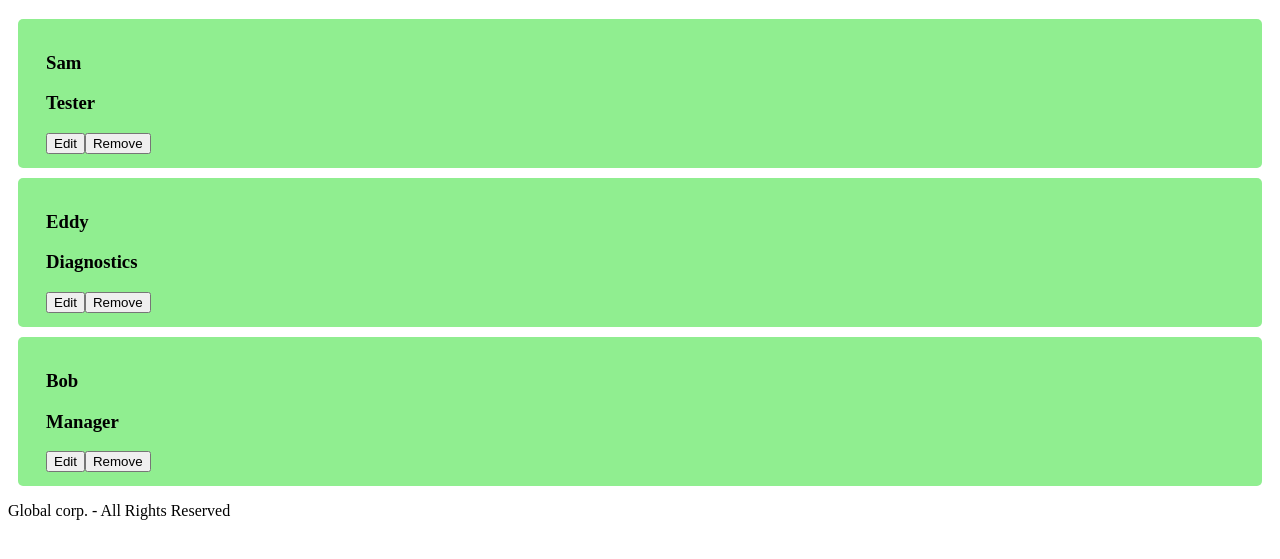
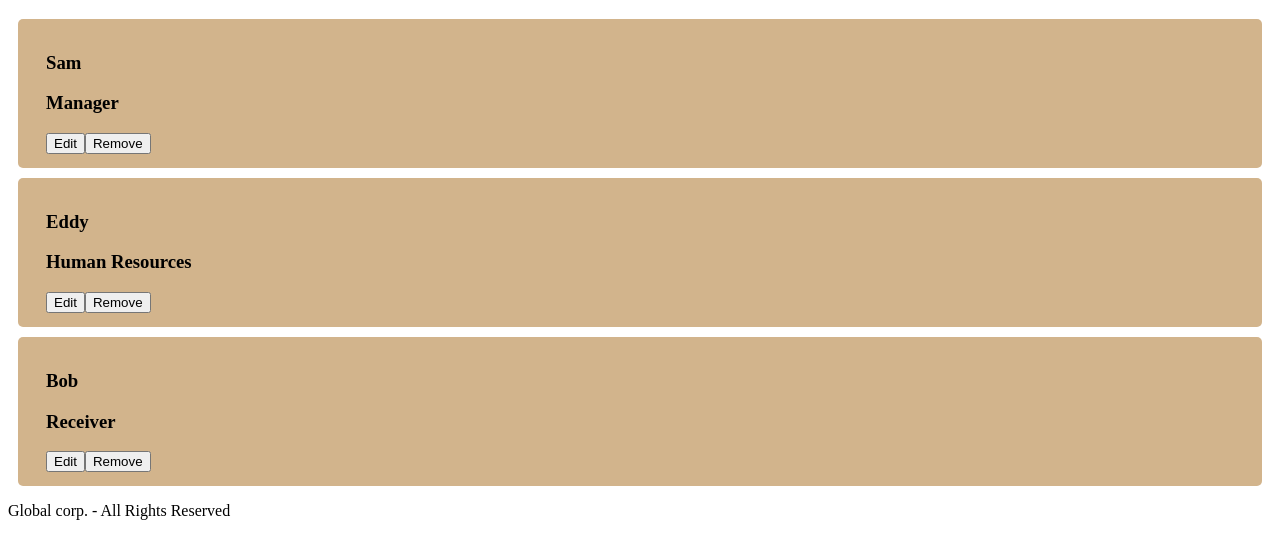
Before and after one commit to danielaj2004/Coding_challenge_13, a plain HTML site: page Index.html in a window 1280 px wide. Shown: the part 61-620 px from the top of the page. Drawn offline with Linux system fonts and the light colour scheme.

Commit message:
Adjustments to html and js file

```diff
--- a/Index.html
+++ b/Index.html
@@ -32,7 +32,7 @@
         cursor: pointer;
     }
     .remove-btn:hover {
-        background-color: rgb(54, 70, 249); /* Blue */
+        background-color: rgb(54, 70, 249);
     }
     .highlight {
         background-color: grey;
--- a/cc_13.js
+++ b/cc_13.js
@@ -62,9 +62,9 @@ function addEmployeeCard(name, position) { // main employee card container
 }
 
 // example employees
-addEmployeeCard('Sam', 'Tester');
-addEmployeeCard('Eddy', 'Diagnostics');
-addEmployeeCard('Bob', 'Manager');
+addEmployeeCard('Sam', 'Manager');
+addEmployeeCard('Eddy', 'Human Resources');
+addEmployeeCard('Bob', 'Receiver');
 
 // task 3
 function bulkUpdateEmployeeCards() {
@@ -72,7 +72,7 @@ function bulkUpdateEmployeeCards() {
     const cardArray = Array.from(cards);
 
     cardArray.forEach(card => {
-        card.style.backgroundColor = 'lightgreen';
+        card.style.backgroundColor = 'tan';
     }); // function for bulk updating to cards
 }
 
```
